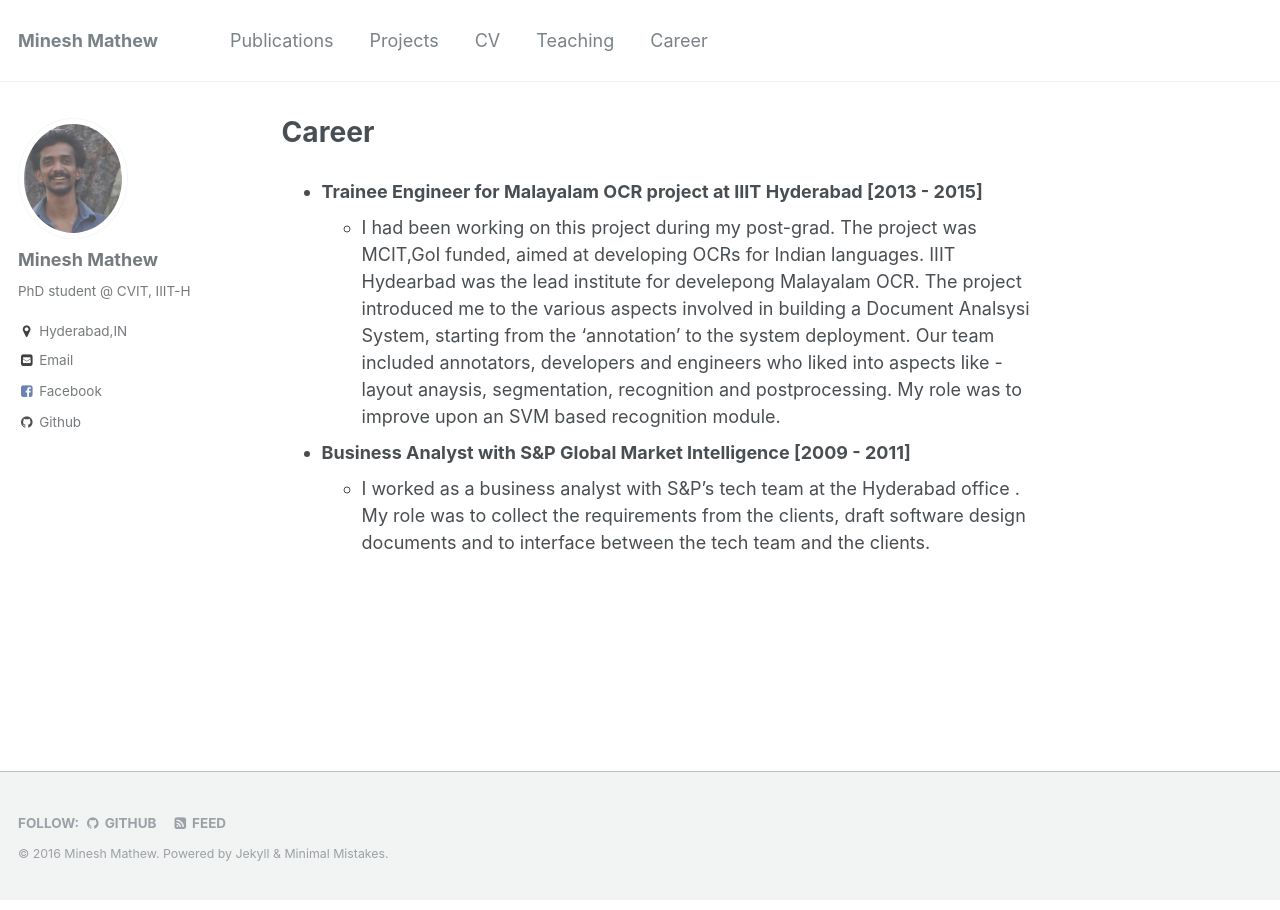
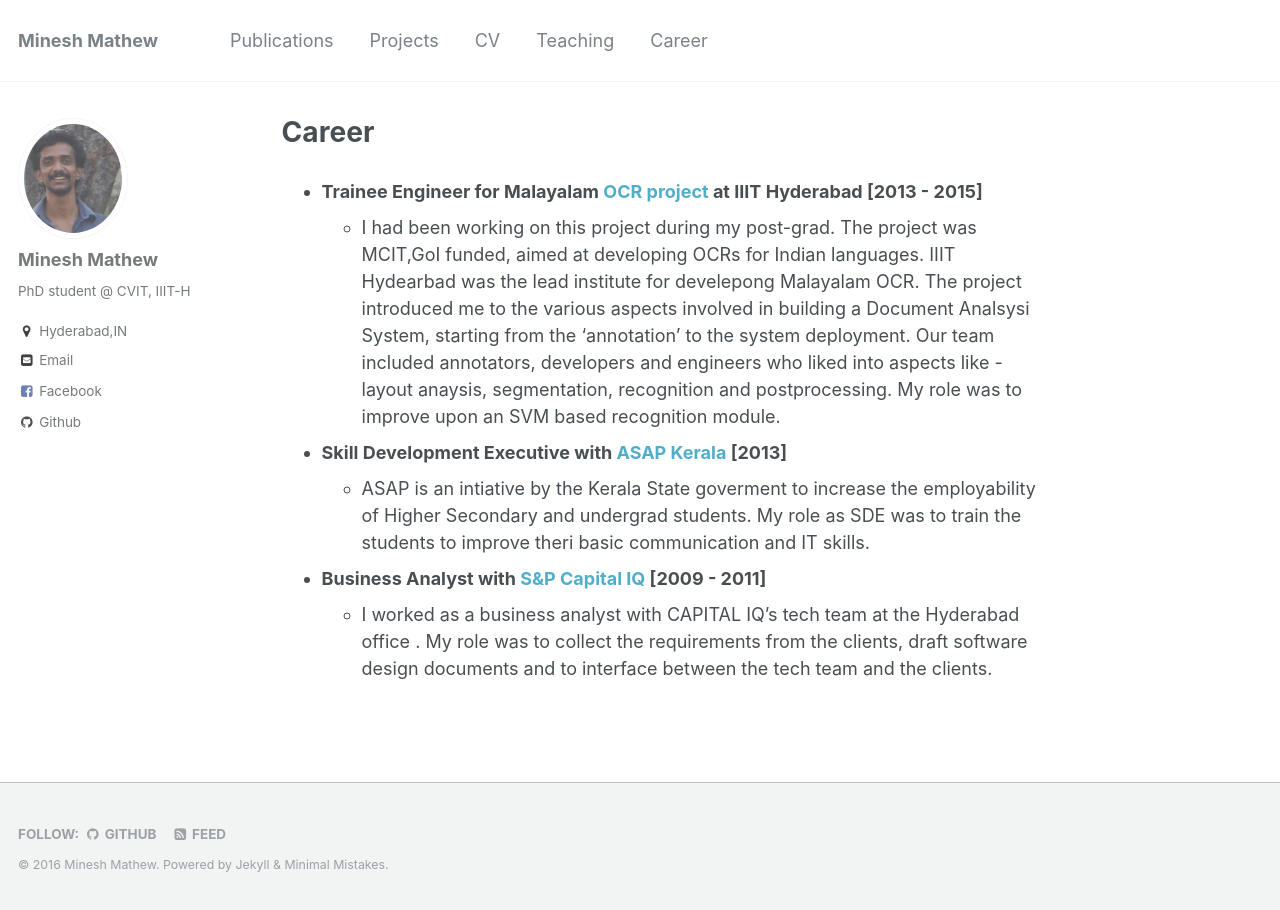
Before and after one commit to mineshmathew/mineshmathew.github.io, a Jekyll site: the page built from _pages/Career.markdown, in a window 1280 px wide. Built offline with Jekyll 4.4.1, drawn with Linux system fonts in a browser that asks for light colours.

Commit message:
builtagain

```diff
--- a/_pages/Career.markdown
+++ b/_pages/Career.markdown
@@ -8,8 +8,16 @@
 
 ---
 
--  **Trainee Engineer for Malayalam OCR project at IIIT Hyderabad  [2013 - 2015]**
+-  **Trainee Engineer for Malayalam [OCR project][1] at IIIT Hyderabad  [2013 - 2015]**
 	- I had been working on this project during my post-grad. The project was MCIT,GoI  funded, aimed at developing OCRs for Indian languages. IIIT Hydearbad was the lead institute for develepong Malayalam OCR. The project introduced me to the various aspects involved in building a Document Analsysi System, starting from the 'annotation' to the system deployment. Our team included annotators, developers and engineers who liked into aspects like - layout anaysis, segmentation, recognition and postprocessing. My role was to  improve upon an SVM based recognition module.
 
--  **Business Analyst with S&P Global Market Intelligence [2009 - 2011]**
-	- I worked as a business analyst with S&P's  tech team at the Hyderabad office . My role was to collect the requirements from the clients, draft software design documents and to interface between the tech team and the clients.
+-  **Skill Development Executive with [ASAP Kerala][2]  [2013]**
+	- ASAP is an intiative by the Kerala State goverment to increase the employability of Higher Secondary and undergrad students. My role as SDE was to train the students to improve theri basic communication and IT skills.
+
+-  **Business Analyst with [S&P Capital IQ][3] [2009 - 2011]**
+	- I worked as a business analyst with CAPITAL IQ's tech team at the Hyderabad office . My role was to collect the requirements from the clients, draft software design documents and to interface between the tech team and the clients.
+
+
+[1]: http://ocr.tdil-dc.gov.in/%28S%282ptjijnfhyymf4l5nooaqcll%29%29/default.aspx
+[2]:http://asapkerala.gov.in/
+[3]:https://www.spcapitaliq.com/
```
Also changed, not shown: 2 other files.
